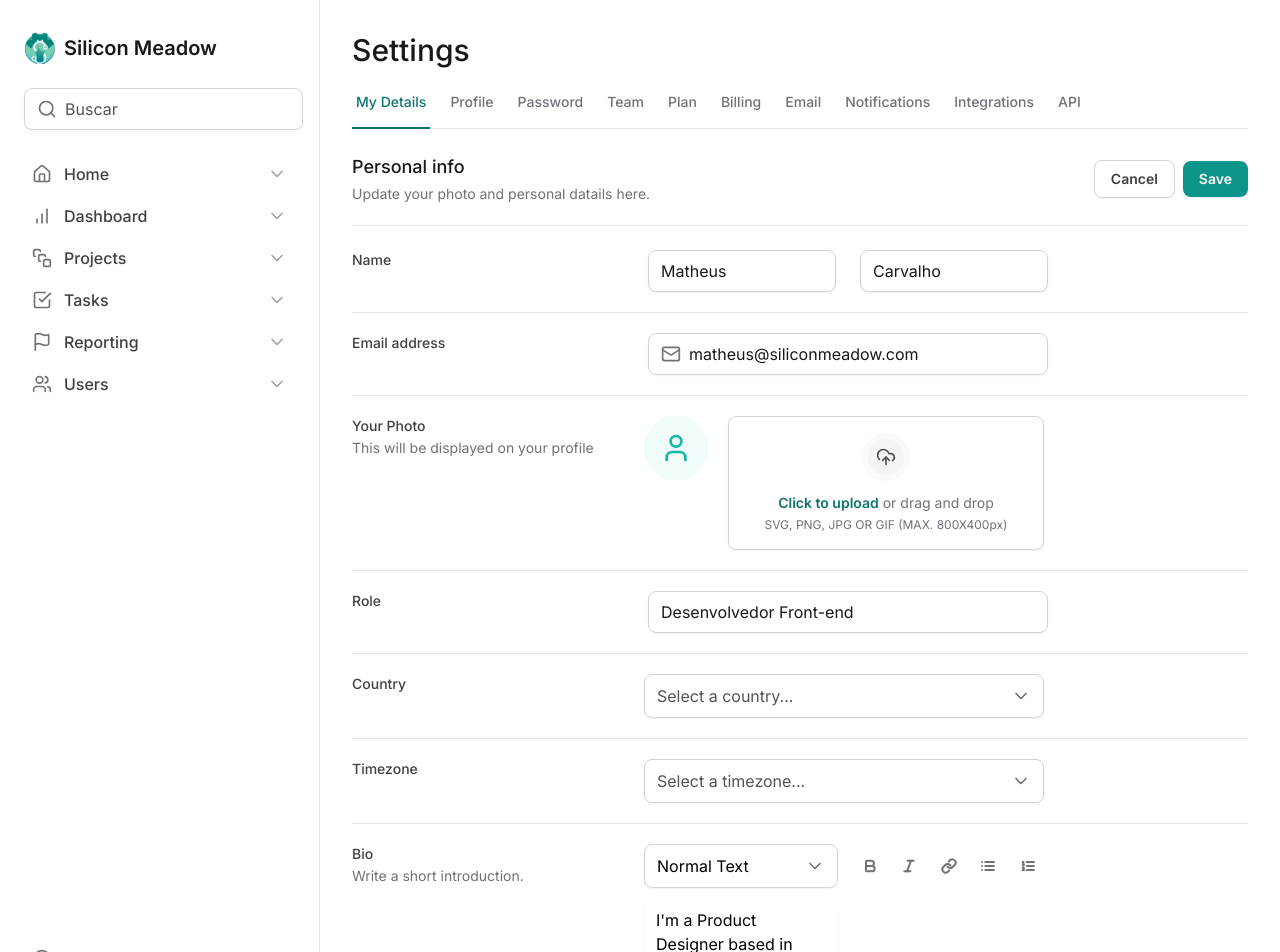
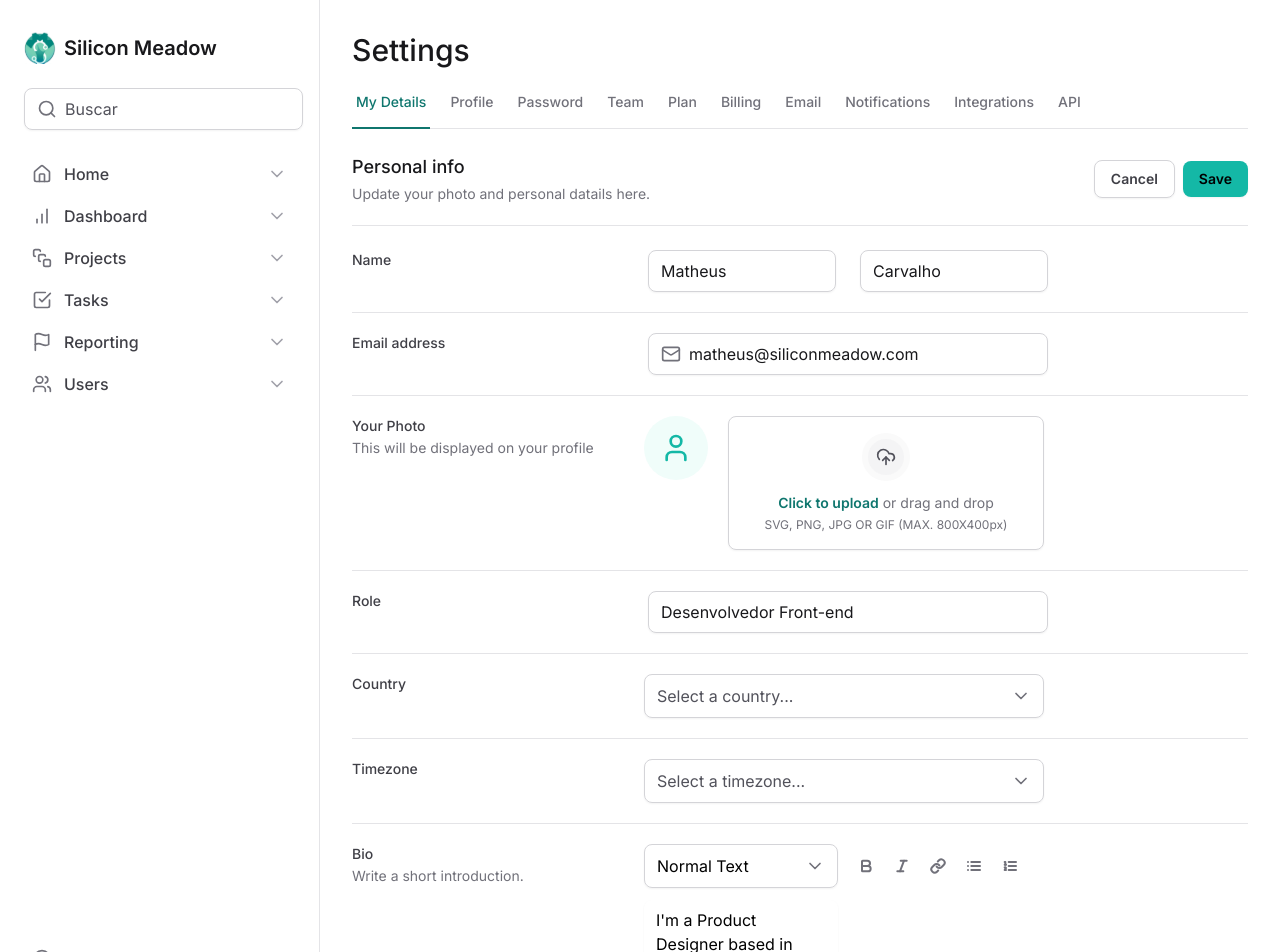
Before and after one commit to O-Carvalho/tailwind-next, a Next.js app: page / in a window 1280 px wide. Shown: the top 952 px of the page. Built offline with nearby package versions, Linux system fonts and the light colour scheme.

Commit message:
Variantes e Slots API

```diff
--- a/src/app/page.tsx
+++ b/src/app/page.tsx
@@ -5,6 +5,7 @@
 import { Select } from "@/components/Form/Select";
 import { SelectItem } from "@/components/Form/Select/SelectItem";
 import { Textarea } from "@/components/Form/Textarea";
+import { Button } from "@/components/Button";
 
 
 export default function Home() {
@@ -20,8 +21,8 @@
         <span className="text-sm text-zinc-500">Update your photo and personal datails here.</span>
       </div>
       <div className="flex items-center gap-2">
-        <button type="button" className="rounded-lg px-4 py-2 text-sm font-semibold shadow-sm border border-zinc-300 text-zinc-700 hover:bg-zinc-50">Cancel</button>
-        <button type="submit" form="settings" className="rounded-lg px-4 py-2 text-sm font-semibold shadow-sm bg-teal-600 text-white hover:bg-teal-700">Save</button>
+        <Button variant="outline" type="button">Cancel</Button>
+        <Button variant="primary" type="submit" form="settings">Save</Button>
       </div>
       </div>
 
@@ -96,21 +97,21 @@
               </Select>
 
               <div className="flex items-center gap-1">
-                <button type="button" className="ml-auto rounded-md p-2 hover:bg-zinc-50">
+                <Button type="button" variant="ghost">
                   <Bold className="h-4 w-4 text-zinc-500" strokeWidth={3} />
-                </button>
-                <button type="button" className="ml-auto rounded-md p-2 hover:bg-zinc-50">
+                </Button>
+                <Button type="button" variant="ghost">
                   <Italic className="h-4 w-4 text-zinc-500" strokeWidth={3}/>
-                </button>
-                <button type="button" className="ml-auto rounded-md p-2 hover:bg-zinc-50">
+                </Button>
+                <Button type="button" variant="ghost">
                   <Link className="h-4 w-4 text-zinc-500" strokeWidth={3}/>
-                </button>
-                <button type="button" className="ml-auto rounded-md p-2 hover:bg-zinc-50">
+                </Button>
+                <Button type="button" variant="ghost">
                   <List className="h-4 w-4 text-zinc-500" strokeWidth={3}/>
-                </button>
-                <button type="button" className="ml-auto rounded-md p-2 hover:bg-zinc-50">
+                </Button>
+                <Button type="button" variant="ghost">
                   <ListOrdered className="h-4 w-4 text-zinc-500" strokeWidth={3}/>
-                </button>
+                </Button>
               </div>
              <Textarea
               id="bio"
@@ -131,8 +132,8 @@
           </div>
 {/* Bottons */}
           <div className="flex items-center justify-end gap-2 pt-5">
-          <button type="button" className="rounded-lg px-4 py-2 text-sm font-semibold shadow-sm border border-zinc-300 text-zinc-700 hover:bg-zinc-50">Cancel</button>
-          <button type="submit" className="rounded-lg px-4 py-2 text-sm font-semibold shadow-sm bg-teal-600 text-white hover:bg-teal-700">Save</button>
+          <Button variant="outline" type="button">Cancel</Button>
+          <Button variant="primary" type="submit" form="settings">Save</Button>
           </div>
       </form>
      </div>
--- /dev/null
+++ b/src/components/Button.tsx
@@ -0,0 +1,33 @@
+import { ComponentProps } from "react"
+import { tv, VariantProps } from 'tailwind-variants'
+
+const button = tv({
+  base: [
+    'rounded-lg px-4 py-2 text-sm font-semibold outline-none shadow-sm',
+    'focus-visible:ring-2 focus-visible:ring-offset-2 focus-visible:ring-teal-500',
+    'active:opacity-80',
+  ],
+
+  variants: {
+    variant: {
+      primary: 'bg-teal-500 text-whit hover:bg-teal-600',
+      ghost: 'rounded-md px-2 hover:bg-zinc-50 shadow-none text-zinc-500',
+      outline: 'border border-zinc-300 text-zinc-700 hover:bg-zinc-50',
+    }
+  },
+
+  defaultVariants: {
+    variant: 'primary',
+  }
+})
+
+export type ButtonProps = ComponentProps<'button'> & VariantProps<typeof button>
+
+export function Button({variant, className, ...props}: ButtonProps) {
+  return (
+    <button
+    {...props}
+    className={button({ variant, className })}
+    />
+  )
+}
--- /dev/null
+++ b/src/components/Form/FileInput/FileItem.tsx
@@ -0,0 +1,89 @@
+import { formatBytes } from "@/app/Utils/format-bytes";
+import { Button } from "@/components/Button";
+import { CheckCircle2, Trash2, UploadCloud } from "lucide-react";
+import { tv, VariantProps } from "tailwind-variants";
+
+const fileItem = tv({
+  slots: {
+    container:
+      'group flex items-start gap-4 rounded-lg border border-zinc-200 p-4',
+    icon:
+      'rounded-full border-4 border-teal-100 bg-teal-200 text-teal-600',
+    deleteButton: '',
+  },
+
+  variants: {
+    state: {
+      progress: {
+        container: ''
+      },
+      complete: {
+        container: 'border-teal-500'
+      },
+      error: {
+        container: 'bg-error-25 border-error-300',
+        icon: 'border-error-50 bg-error-100 text-error-600',
+        deleteButton: 'text-error-700 hover:text-error-900'
+      },
+    },
+  },
+
+  defaultVariants: {
+    state: 'progress',
+  },
+})
+
+export interface FileItemProps extends VariantProps<typeof fileItem> {
+  name: string,
+  size: number,
+}
+
+export function FileItem({ name, size, state }: FileItemProps) {
+  const { container, icon, deleteButton } = fileItem({ state })
+  return (
+    <div className={container()}>
+         <div className={icon()}>
+           <UploadCloud className="h-4 w-4"/>
+          </div>
+
+            {state === 'error' ? (
+              <div className="flex flex-1 flex-col items-start gap-1">
+              <div className="flex flex-col">
+                <span className="text-sm font-medium font-zinc-700 text-error-700">Upload failed, please try again.</span>
+                <span className="text-sm text-error-600">{name}</span>
+              </div>
+
+                <button type="button" className="text-sm font-semibold text-error-700 hover:text-error-900">
+                  Try again
+                </button>
+
+            </div>
+            ) : (
+                <div className="flex flex-1 flex-col items-start gap-1">
+                <div className="flex flex-col">
+                  <span className="text-sm font-medium font-zinc-700">{name}</span>
+                  <span className="text-sm text-zinc-500">{formatBytes(size)}</span>
+                </div>
+
+                <div className="flex w-full items-center gap-3">
+                  <div className="h-2 flex-1 rounded-full bg-zinc-100">
+                    <div className="h-2 rounded-full bg-teal-600" style={{ width: state === 'complete' ? '100%' : '80%' }}/>
+                    <span className="text-sm font-medium text-zinc-700">{state === 'complete' ? '100%' : '80%'}</span>
+                  </div>
+                </div>
+            </div>
+            )}
+
+
+            {state === 'complete' ? (
+              <CheckCircle2 className="h-5 w-5 fill-teal-600 text-white" />
+            ) : (
+              <Button type="button" variant="ghost" className={deleteButton()}>
+                <Trash2 className="h-5 w-5" />
+              </Button>
+            )}
+
+
+         </div>
+  )
+}
--- a/src/components/Form/FileInput/FileList.tsx
+++ b/src/components/Form/FileInput/FileList.tsx
@@ -1,9 +1,8 @@
 'use client'
 
-import { Trash2, UploadCloud } from "lucide-react"
 import { useFileInput } from "./Root"
-import { formatBytes } from "@/app/Utils/format-bytes"
 import { useAutoAnimate } from "@formkit/auto-animate/react"
+import { FileItem } from "./FileItem"
 
 export function FileList() {
   const { files } = useFileInput()
@@ -13,29 +12,7 @@
     <div ref={parent} className="mt-4 space-y-3">
       {files.map(file => {
         return (
-          <div key={file.name} className="group flex items-start gap-4 rounded-lg border border-zinc-200 p-4">
-            <div className="rounded-full border-4 border-teal-100 bg-teal-200 text-teal-600">
-              <UploadCloud className="h-4 w-4"/>
-            </div>
-
-            <div className="flex flex-1 flex-col items-start gap-1">
-              <div className="flex flex-col">
-                <span className="text-sm font-medium font-zinc-700">{file.name}</span>
-                <span className="text-sm text-zinc-500">{formatBytes(file.size)}</span>
-              </div>
-
-              <div className="flex w-full items-center gap-3">
-                <div className="h-2 flex-1 rounded-full bg-zinc-100">
-                  <div className="h-2 rounded-full bg-teal-600 w-4/5"/>
-                  <span className="text-sm font-medium text-zinc-700">80%</span>
-                </div>
-              </div>
-            </div>
-
-            <button type="button" className="ml-auto rounded-md p-2 hover:bg-zinc-50">
-              <Trash2 className="h-5 w-5 text-zinc-500" />
-            </button>
-          </div>
+          <FileItem key={file.name} name={file.name} size={file.size} state="complete"/>
         )
       })}
     </div>
--- a/src/components/Sidebar/Profile.tsx
+++ b/src/components/Sidebar/Profile.tsx
@@ -1,4 +1,5 @@
 import { LogOut } from "lucide-react";
+import { Button } from "../Button";
 
 export function Profile() {
   return(
@@ -8,9 +9,9 @@
         <span className="text-sm font-semibold text-zinc-700">Matheus Carvalho</span>
         <span className="text-sm text-zinc-500 truncate">matheus@siliconmeadow.com</span>
       </div>
-      <button type="button" className="ml-auto rounded-md p-2 hover:bg-zinc-200">
+      <Button type="button" variant="ghost">
       <LogOut className="h-5 w-5 text-zinc-500" />
-      </button>
+      </Button>
     </div>
   )
 }
--- a/tailwind.config.ts
+++ b/tailwind.config.ts
@@ -17,7 +17,21 @@
       colors: {
         teal: {
           25:'#effffc'
-        }
+        },
+
+        error: {
+          25: '#FFFBFA',
+          50: '#FEF3F2',
+          100: '#FEE4E2',
+          200: '#FECDCA',
+          300: '#FDA29B',
+          400: '#F97066',
+          500: '#F04438',
+          600: '#D92D20',
+          700: '#B42318',
+          800: '#912018',
+          900: '#7A271A',
+        },
       },
 
       borderWidth: {
```
Also changed, not shown: package.json (+6 -3 lines), 2 other files (tests, documents, lock files or other folders).
